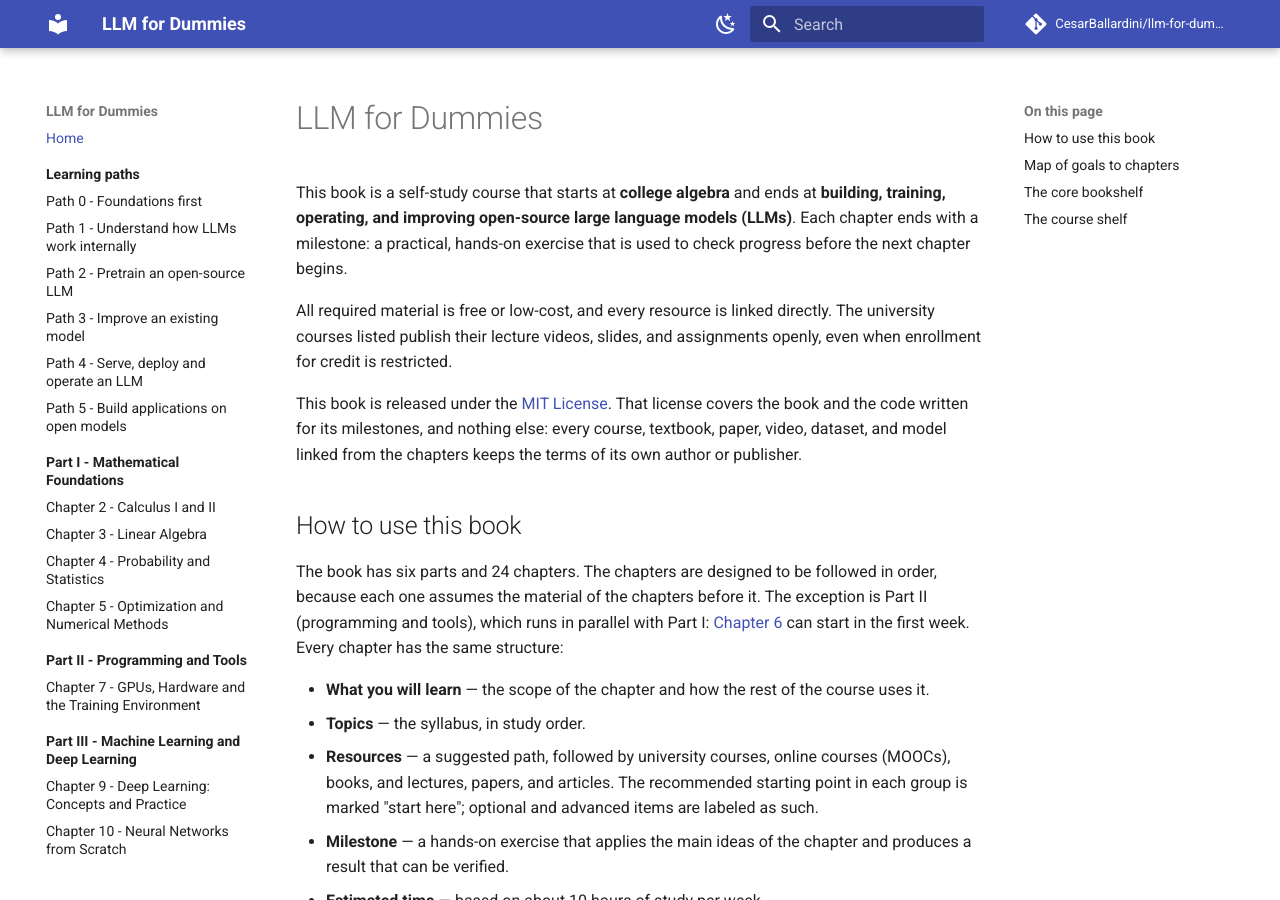
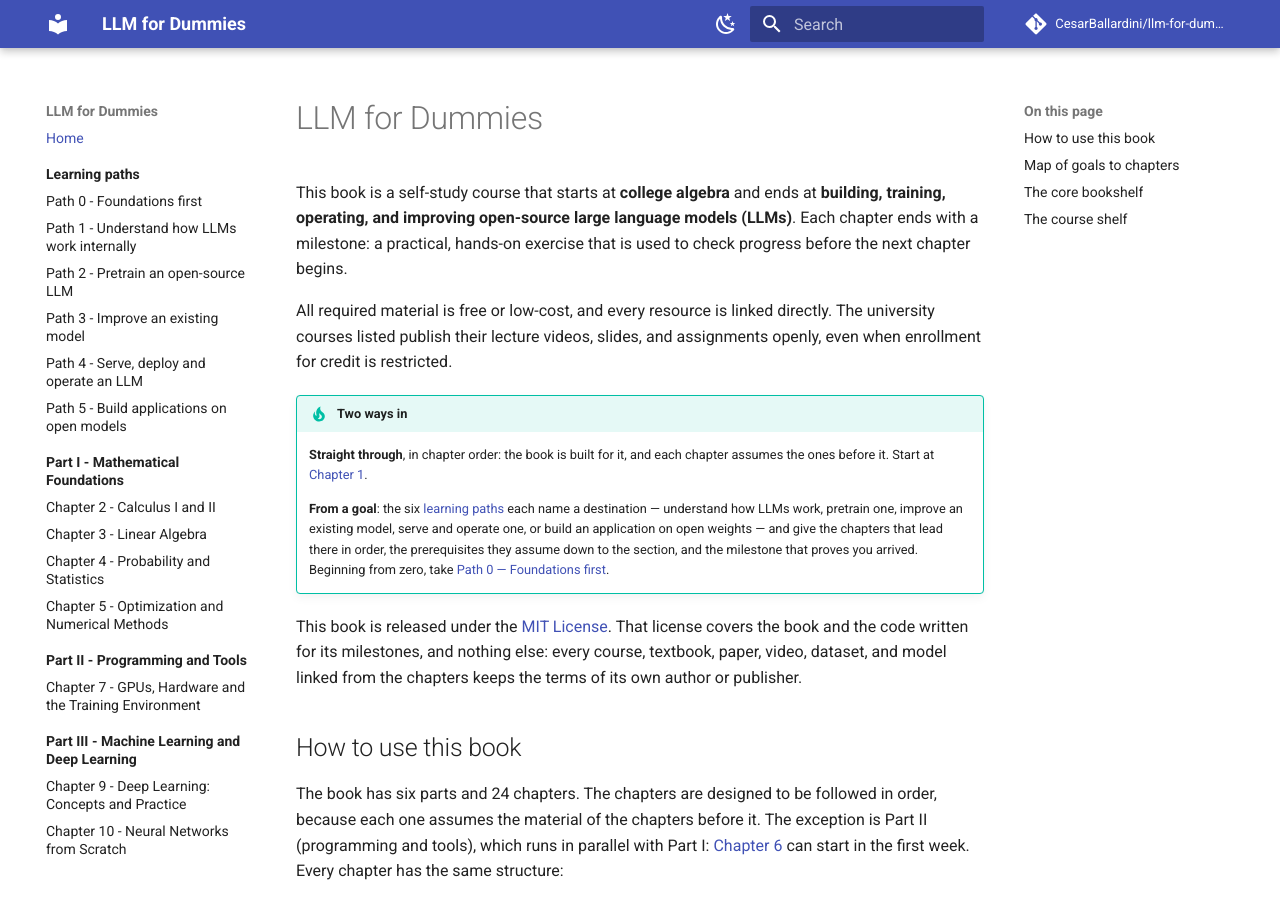
Before and after one commit to CesarBallardini/llm-for-dummies-study-plan, an MkDocs documentation site: the page built from docs/index.md, in a window 1280 px wide and 900 px high. Built offline with MkDocs 1.6.1 and Material for MkDocs 9.7.7, drawn with Linux system fonts in a browser that asks for light colours; comment, search, counter and statistics services are not loaded.

Commit message:
docs: point at the learning paths from the home page

```diff
--- a/docs/index.md
+++ b/docs/index.md
@@ -8,6 +8,19 @@
 All required material is free or low-cost, and every resource is linked directly.
 The university courses listed publish their lecture videos, slides, and
 assignments openly, even when enrollment for credit is restricted.
+
+!!! tip "Two ways in"
+
+    **Straight through**, in chapter order: the book is built for it, and each
+    chapter assumes the ones before it. Start at
+    [Chapter 1](chapter-01-college-algebra/index.md).
+
+    **From a goal**: the six [learning paths](learning-paths/index.md) each name a
+    destination — understand how LLMs work, pretrain one, improve an existing
+    model, serve and operate one, or build an application on open weights — and
+    give the chapters that lead there in order, the prerequisites they assume down
+    to the section, and the milestone that proves you arrived. Beginning from zero,
+    take [Path 0 — Foundations first](learning-paths/foundations-first.md).
 
 This book is released under the [MIT License](license.md). That license covers the
 book and the code written for its milestones, and nothing else: every course,
```
Also changed, not shown: STUDY_PLAN.md (+2 -0 lines).
